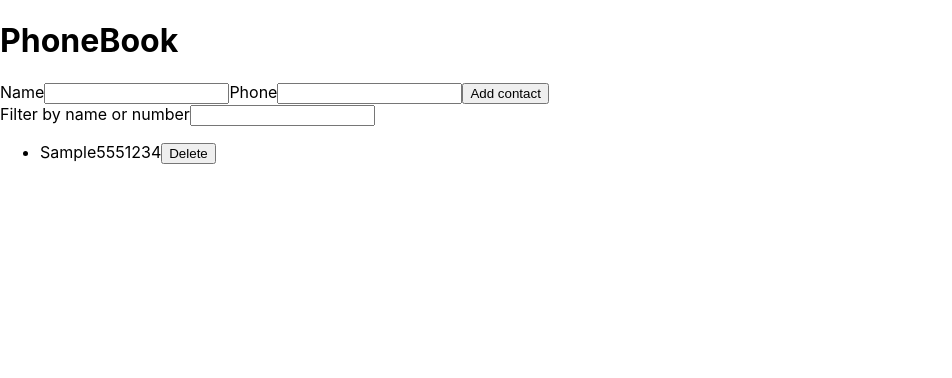
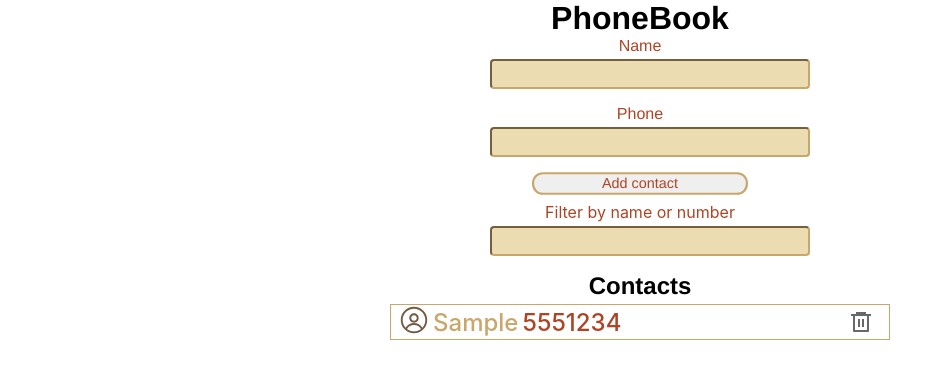
Before and after one commit to Djoult/goit-react-hw-02-phonebook, a React (Create React App) app: page / in a window 1280 px wide. Both pictures are taken after typing "Sample", "5551234" into the empty fields and a click on the button "Add contact". Shown: the top 378 px of the page, without its empty margins (0-952 px from the left). Built offline with nearby package versions, Linux system fonts and the light colour scheme.

Commit message:
Adding styled components

```diff
--- a/package.json
+++ b/package.json
@@ -4,11 +4,14 @@
   "private": true,
   "homepage": "https://Djoult.github.io/goit-react-hw-02-phonebook/",
   "dependencies": {
+    "@emotion/react": "^11.11.0",
+    "@emotion/styled": "^11.11.0",
     "@testing-library/jest-dom": "^5.16.3",
     "@testing-library/react": "^12.1.4",
     "@testing-library/user-event": "^13.5.0",
     "react": "^18.1.0",
     "react-dom": "^18.1.0",
+    "react-icons": "^4.8.0",
     "react-scripts": "5.0.1",
     "shortid": "^2.2.16",
     "styled-components": "^5.3.10",
--- a/src/components/App.jsx
+++ b/src/components/App.jsx
@@ -3,6 +3,7 @@ import ContactForm from './ContactForm/ContactForm';
 import Contacts from './Contacts/Contacts';
 import Filter from './Filter/Filter';
 import shortid from 'shortid';
+import { H1, H2, Message } from './App/App.styled';
 
 export class App extends Component {
   state = {
@@ -57,13 +58,24 @@ export class App extends Component {
     const getVisibleContacts = this.getVisibleContacts();
     return (
       <>
-        <h1>PhoneBook</h1>
+        <H1>PhoneBook</H1>
         <ContactForm onSubmit={this.addContact} />
-        <Filter value={filter} onChange={this.changeFilter} />
-        <Contacts
-          contacts={getVisibleContacts}
-          onDeleteContact={this.deleteContact}
-        />
+        {this.state.contacts.length > 0 ? (
+          <div>
+            <Filter value={filter} onChange={this.changeFilter} />
+            <H2>Contacts</H2>
+            {this.getVisibleContacts().length !== 0 ? (
+              <Contacts
+                contacts={getVisibleContacts}
+                onDeleteContact={this.deleteContact}
+              />
+            ) : (
+              <Message>No contacts found for your request</Message>
+            )}
+          </div>
+        ) : (
+          <Message>Your contacts can be here</Message>
+        )}
       </>
     );
   }
--- /dev/null
+++ b/src/components/App/App.styled.jsx
@@ -0,0 +1,19 @@
+import styled from '@emotion/styled';
+
+export const H1 = styled.h1`
+  text-align: center;
+  font-family: 'Franklin Gothic Medium', 'Arial Narrow', Arial, sans-serif;
+`;
+export const H2 = styled.h2`
+  text-align: center;
+  font-family: 'Franklin Gothic Medium', 'Arial Narrow', Arial, sans-serif;
+  margin-bottom: 4px;
+`;
+
+export const Message = styled.p`
+  font-family: 'Franklin Gothic Medium', 'Arial Narrow', Arial, sans-serif;
+  font-size: 28px;
+  text-align: center;
+  margin-top: 36px;
+  color: #af4425;
+`;
--- a/src/components/ContactForm/ContactForm.jsx
+++ b/src/components/ContactForm/ContactForm.jsx
@@ -1,6 +1,6 @@
-// import propTypes from 'prop-types';
 import { Component } from 'react';
-// import shortid from 'shortid';
+
+import { Form, Button, Label, Input, Div } from './ContactForm.styled';
 
 export class ContactForm extends Component {
   state = {
@@ -23,11 +23,11 @@ export class ContactForm extends Component {
   };
   render() {
     return (
-      <div>
-        <form onSubmit={this.onFormSubmit}>
-          <label>
+      <Div>
+        <Form onSubmit={this.onFormSubmit}>
+          <Label>
             Name
-            <input
+            <Input
               type="text"
               name="name"
               value={this.state.name}
@@ -36,10 +36,10 @@ export class ContactForm extends Component {
               title="Name may contain only letters, apostrophe, dash and spaces. For example Adrian, Jacob Mercer, Charles de Batz de Castelmore d'Artagnan"
               required
             />
-          </label>
-          <label>
+          </Label>
+          <Label>
             Phone
-            <input
+            <Input
               type="tel"
               name="number"
               value={this.state.number}
@@ -48,11 +48,11 @@ export class ContactForm extends Component {
               title="Phone number must be digits and can contain spaces, dashes, parentheses and can start with +"
               required
             />
-          </label>
+          </Label>
 
-          <button type="submit">Add contact</button>
-        </form>
-      </div>
+          <Button type="submit">Add contact</Button>
+        </Form>
+      </Div>
     );
   }
 }
--- /dev/null
+++ b/src/components/ContactForm/ContactForm.styled.jsx
@@ -0,0 +1,52 @@
+import styled from '@emotion/styled';
+
+export const Div = styled.div`
+  /* width: 400px; */
+  /* outline: 2px solid red; */
+`;
+export const Form = styled.form`
+  margin: 0 auto;
+  width: 500px;
+  font-family: 'Franklin Gothic Medium', 'Arial Narrow', Arial, sans-serif;
+  text-align: center;
+`;
+export const Label = styled.label`
+  display: block;
+  margin: 0 auto;
+  margin-bottom: 16px;
+  max-width: 300px;
+  text-align: center;
+  color: #af4425;
+`;
+export const Input = styled.input`
+  display: block;
+  padding: 4px 8px;
+  margin-top: 4px;
+  background-color: #ebdcb2;
+  font-weight: 500;
+  font-size: 16px;
+  color: #662e1c;
+  width: 100%;
+  border-radius: 4px;
+  border-color: #c9a66b;
+  outline: none;
+`;
+export const Button = styled.button`
+  display: inline-block;
+  margin-left: auto;
+  margin-right: auto;
+  text-align: center;
+  font-family: inherit;
+  width: 200px;
+  cursor: pointer;
+  color: #af4425;
+  border-color: transparent;
+  border: 2px solid;
+  border-radius: 10px;
+  border-color: #c9a66b;
+  transition: transform 250ms linear;
+  :hover,
+  :focus {
+    transform: scale(1.08);
+  }
+`;
--- a/src/components/Contacts/Contacts.jsx
+++ b/src/components/Contacts/Contacts.jsx
@@ -1,20 +1,37 @@
 import PropTypes from 'prop-types';
+import { RxAvatar } from 'react-icons/rx';
+import { RiDeleteBin6Line } from 'react-icons/ri';
+import {
+  UlList,
+  LiItem,
+  SpanIcon,
+  SpanName,
+  SpanNumber,
+  ButtonDlt,
+} from './Contacts.styled';
 
 function Contacts({ contacts, onDeleteContact }) {
   return (
-    <ul>
+    <UlList>
       {contacts.map(({ id, name, number }) => {
         return (
-          <li key={id}>
-            <span>{name}</span>
-            <span>{number}</span>
-            <button type="button" onClick={() => onDeleteContact(id)}>
-              Delete
-            </button>
-          </li>
+          <LiItem key={id}>
+            <SpanIcon
+              inputColor={`#${Math.floor(Math.random() * 16777215).toString(
+                16
+              )}`}
+            >
+              <RxAvatar />
+            </SpanIcon>
+            <SpanName>{name}</SpanName>
+            <SpanNumber>{number}</SpanNumber>
+            <ButtonDlt type="button" onClick={() => onDeleteContact(id)}>
+              <RiDeleteBin6Line />
+            </ButtonDlt>
+          </LiItem>
         );
       })}
-    </ul>
+    </UlList>
   );
 }
 
--- /dev/null
+++ b/src/components/Contacts/Contacts.styled.jsx
@@ -0,0 +1,63 @@
+import styled from '@emotion/styled';
+
+export const UlList = styled.ul`
+  width: 500px;
+  margin: 0 auto;
+  text-align: center;
+  /* border-left: 1px solid #c9a66b;
+  border-right: 1px solid #c9a66b; */
+`;
+export const LiItem = styled.li`
+  padding-left: 8px;
+  padding-right: 8px;
+  display: flex;
+  align-items: center;
+  gap: 4px;
+  border: 1px solid #c9a66b;
+`;
+export const SpanIcon = styled.span`
+  svg {
+    width: 30px;
+    height: 30px;
+    color: ${props => props.inputColor || 'palevioletred'};
+  }
+`;
+
+export const SpanName = styled.span`
+  color: #c9a66b;
+  font-weight: 500;
+  font-size: 24px;
+`;
+
+export const SpanNumber = styled.span`
+  color: #af4425;
+  font-weight: 500;
+  font-size: 24px;
+`;
+
+export const ButtonDlt = styled.button`
+  display: flex;
+  align-items: center;
+  justify-content: center;
+
+  margin-left: auto;
+  text-align: center;
+  background-color: transparent;
+  cursor: pointer;
+  color: #686868;
+  border-radius: 50%;
+  border-color: transparent;
+  outline: none;
+  transition: transform 250ms ease-in;
+  :hover,
+  :focus {
+    svg {
+      transform: scale(1.1);
+    }
+  }
+  svg {
+    width: 24px;
+    height: 24px;
+    transition: transform 250ms linear;
+  }
+`;
--- a/src/components/Filter/Filter.jsx
+++ b/src/components/Filter/Filter.jsx
@@ -1,10 +1,11 @@
 import PropTypes from 'prop-types';
+import { Label, Input } from './Filter.styled';
 
 const Filter = ({ value, onChange }) => (
-  <label>
+  <Label>
     Filter by name or number
-    <input type="text" value={value} onChange={onChange} />
-  </label>
+    <Input type="text" value={value} onChange={onChange} />
+  </Label>
 );
 
 Filter.propTypes = {
--- /dev/null
+++ b/src/components/Filter/Filter.styled.jsx
@@ -0,0 +1,24 @@
+import styled from '@emotion/styled';
+
+export const Label = styled.label`
+  display: block;
+  margin: 0 auto;
+  margin-bottom: 16px;
+  margin-top: 8px;
+  max-width: 300px;
+  text-align: center;
+  color: #af4425;
+`;
+export const Input = styled.input`
+  display: block;
+  padding: 4px 8px;
+  margin-top: 4px;
+  background-color: #ebdcb2;
+  font-weight: 500;
+  font-size: 16px;
+  color: #662e1c;
+  width: 100%;
+  border-radius: 4px;
+  border-color: #c9a66b;
+  outline: none;
+`;
--- a/src/index.css
+++ b/src/index.css
@@ -13,3 +13,29 @@ code {
   font-family: source-code-pro, Menlo, Monaco, Consolas, 'Courier New',
     monospace;
 }
+
+ul {
+  padding: 0;
+  margin: 0;
+  list-style: none;
+}
+
+h1,
+h2,
+h3,
+h4,
+h5,
+h6,
+p {
+  margin: 0;
+}
+li {
+  text-decoration: none;
+  color: currentColor;
+}
+
+img {
+  display: block;
+  max-width: 100%;
+  height: auto;
+}
```
Also changed, not shown: 1 other file (tests, documents, lock files or other folders).
